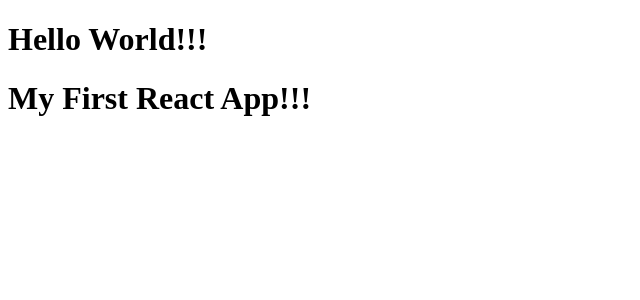
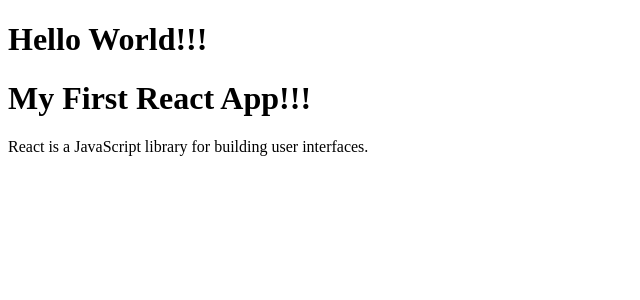
Before and after one commit to chalscc/React-Counter, a React (Vite) app: page / in a window 1280 px wide. Shown: the top 300 px of the page, without its empty margins (0-640 px from the left). Built offline with nearby package versions, Linux system fonts and the light colour scheme.

Commit message:
Fragment

```diff
--- a/src/FirstApp.jsx
+++ b/src/FirstApp.jsx
@@ -1,3 +1,10 @@
-const FirstApp = () => <h1>My First React App!!!</h1>
+const FirstApp = () => {
+   return (
+    <>
+        <h1>My First React App!!!</h1>
+        <p>React is a JavaScript library for building user interfaces.</p>
+    </>
+    );
+}
 
 export default FirstApp;
```
